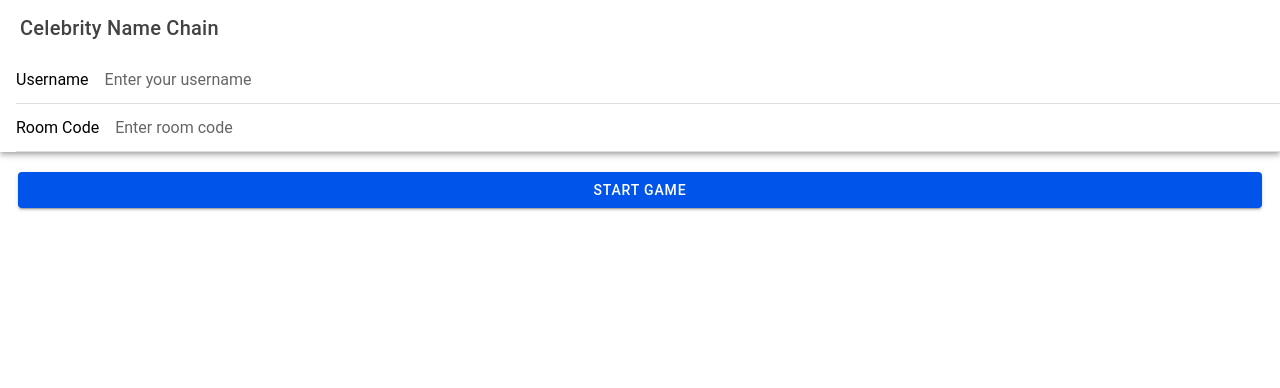
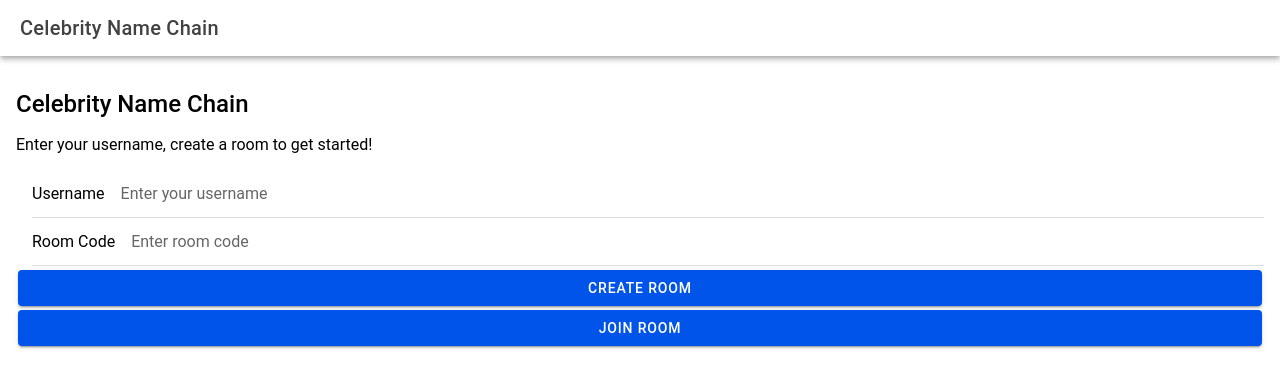
Before and after one commit to Venus347/celebrity-name-game1, a React (Vite) app in the folder client/: page /home in a window 1280 px wide. Shown: the top 388 px of the page. Built offline with nearby package versions, Linux system fonts and the light colour scheme.

Commit message:
updated branch to match frontend

```diff
--- a/client/package.json
+++ b/client/package.json
@@ -22,6 +22,7 @@
     "@tanstack/react-query": "^5.101.2",
     "@types/react-router": "^5.1.20",
     "@types/react-router-dom": "^5.3.3",
+    "axios": "^1.18.1",
     "ionicons": "^7.4.0",
     "react": "19.0.0",
     "react-dom": "19.0.0",
--- a/client/src/pages/Game.tsx
+++ b/client/src/pages/Game.tsx
@@ -1,18 +1,21 @@
-import { IonContent, IonHeader, IonPage, IonTitle, IonToolbar, IonButton, useIonRouter } from '@ionic/react';
+import { IonContent, IonHeader, IonPage, IonTitle, IonToolbar, IonButton, useIonRouter, IonText } from '@ionic/react';
 import React from 'react';
 import { useLocation } from 'react-router-dom';
 
-
-//Used AI to generate interface RouteState {
 interface RouteState {
   username: string;
   roomCode: string;
+  isHost?: boolean;
 }
 
 const Game: React.FC = () => {
   const router = useIonRouter();
   const location = useLocation<RouteState>();
-  const {username, roomCode} = location.state || { username: 'Player', roomCode: 'Unknown' };
+  const { username, roomCode, isHost = false } = location.state || {
+    username: 'Player',
+    roomCode: 'Unknown',
+    isHost: false,
+  };
 
   return (
     <IonPage>
@@ -22,8 +25,12 @@ const Game: React.FC = () => {
         </IonToolbar>
       </IonHeader>
       <IonContent className="ion-padding">
-        <h2>Welcome, {username}!</h2>
-        <p>The game will begin shortly.</p>
+        <IonText>
+          <h2>Welcome, {username}!</h2>
+          <p>{isHost ? 'You created this room. Share the code with friends to play together.' : 'You joined an existing room. Waiting for the host to start the game.'}</p>
+          <p>Room code: <strong>{roomCode}</strong></p>
+        </IonText>
+
         <IonButton expand="block" onClick={() => router.push('/home', 'back', 'push')}>
           Back to Home
         </IonButton>
@@ -31,4 +38,5 @@ const Game: React.FC = () => {
     </IonPage>
   );
 };
+
 export default Game;
--- a/client/src/pages/Home.tsx
+++ b/client/src/pages/Home.tsx
@@ -1,19 +1,100 @@
-import { IonContent, IonHeader, IonPage, IonTitle, IonToolbar, IonButton, IonInput, IonItem } from '@ionic/react';
+// ============================================
+// Home.tsx — Celebrity Name Chain
+// ============================================
+// This is the landing page. Users can:
+// 1. Enter a username
+// 2. Create a new game room
+// 3. Join an existing game room using a room code
+
+import { IonContent, IonHeader, IonPage, IonTitle, IonToolbar, IonButton, IonInput, IonItem, IonText } from '@ionic/react';
 import React, { useState } from 'react';
 import { useHistory } from 'react-router-dom';
 
-//Used AI to generate const home: React.FC = () => {
 const Home: React.FC = () => {
   const history = useHistory();
+
   const [username, setUsername] = useState('');
   const [roomCode, setRoomCode] = useState('');
-// Used AI to generate const handleStartGame = () => {
-  const handleStartGame = () => {
-    if (!username || !roomCode) {
-      alert('Please enter both username and room code.');
+  const [createdRoomCode, setCreatedRoomCode] = useState('');
+  const [isCreating, setIsCreating] = useState(false);
+  const [isJoining, setIsJoining] = useState(false);
+
+  // Helper function to generate a random room code
+  const generateRoomCode = () => {
+    return Math.random().toString(36).substring(2, 8).toUpperCase();
+  };
+
+  // ============================================
+  // CREATE ROOM — POST /api/games
+  // ============================================
+  const createRoom = async () => {
+    if (!username.trim()) {
+      alert('Please enter a username first.');
       return;
     }
-    history.push('/game', { username, roomCode });
+
+    setIsCreating(true);
+
+    // Generate a room code (or let the backend do it)
+    const newRoomCode = generateRoomCode();
+
+    try {
+      const response = await fetch('http://localhost:3000/api/games', {
+        method: 'POST',
+        headers: { 'Content-Type': 'application/json' },
+        body: JSON.stringify({ roomCode: newRoomCode }),
+      });
+
+      if (!response.ok) {
+        throw new Error('Unable to create room.');
+      }
+
+      const data = await response.json();
+      const generatedRoomCode = data.roomCode ?? newRoomCode;
+      setCreatedRoomCode(generatedRoomCode);
+      setRoomCode(generatedRoomCode);
+
+      history.push('/game', { username, roomCode: generatedRoomCode, isHost: true });
+    } catch (error) {
+      console.error('Error creating room:', error);
+      alert('We could not create a room right now. Please try again.');
+    } finally {
+      setIsCreating(false);
+    }
+  };
+
+  // ============================================
+  // JOIN ROOM — POST /api/players
+  // ============================================
+  const joinRoom = async () => {
+    if (!username.trim() || !roomCode.trim()) {
+      alert('Please enter both your username and a room code.');
+      return;
+    }
+
+    setIsJoining(true);
+
+    try {
+      const response = await fetch(`http://localhost:3000/api/players`, {
+        method: 'POST',
+        headers: { 'Content-Type': 'application/json' },
+        body: JSON.stringify({ roomCode: roomCode.trim(), username }),
+      });
+
+      if (!response.ok) {
+        throw new Error('Failed to join the room.');
+      }
+
+      const data = await response.json();
+      console.log('Joined room:', data);
+
+      history.push('/game', { username, roomCode: roomCode.trim(), isHost: false });
+    } catch (error) {
+      console.error('Error joining room:', error);
+      alert('Failed to join the room. Please check the room code and try again.');
+    } finally {
+      setIsJoining(false);
+    }
   };
 
   return (
@@ -22,6 +103,13 @@ const Home: React.FC = () => {
         <IonToolbar>
           <IonTitle>Celebrity Name Chain</IonTitle>
         </IonToolbar>
+      </IonHeader>
+      <IonContent className="ion-padding">
+        <IonText>
+          <h2>Celebrity Name Chain</h2>
+          <p>Enter your username, create a room to get started!</p>
+        </IonText>
+
         <IonItem>
           <IonInput
             label="Username"
@@ -30,6 +118,7 @@ const Home: React.FC = () => {
             onIonInput={(e) => setUsername(e.detail.value ?? '')}
           />
         </IonItem>
+
         <IonItem>
           <IonInput
             label="Room Code"
@@ -38,11 +127,22 @@ const Home: React.FC = () => {
             onIonInput={(e) => setRoomCode(e.detail.value ?? '')}
           />
         </IonItem>
-      </IonHeader>
-      <IonContent className="ion-padding">
-        <IonButton onClick={handleStartGame} expand="block" type="button">
-          Start Game
+
+        <IonButton onClick={createRoom} expand="block" type="button" disabled={isCreating}>
+          {isCreating ? 'Creating room...' : 'Create Room'}
         </IonButton>
+
+        <IonButton onClick={joinRoom} expand="block" type="button" disabled={isJoining}>
+          {isJoining ? 'Joining room...' : 'Join Room'}
+        </IonButton>
+
+        {createdRoomCode && (
+          <IonItem lines="none">
+            <IonText>
+              <p>Your room code: <strong>{createdRoomCode}</strong></p>
+            </IonText>
+          </IonItem>
+        )}
       </IonContent>
     </IonPage>
   );
```
Also changed, not shown: 1 other file (tests, documents, lock files or other folders).
